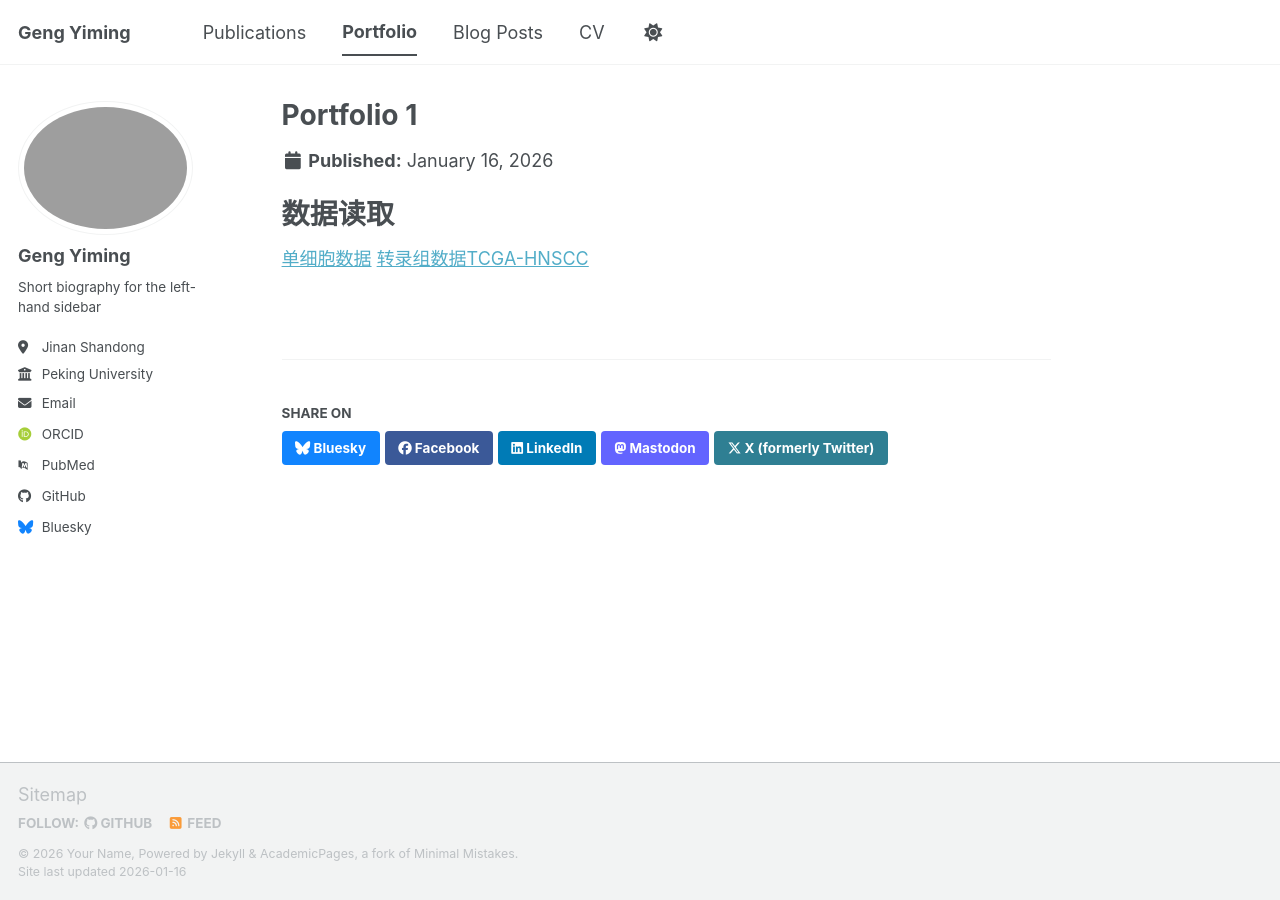
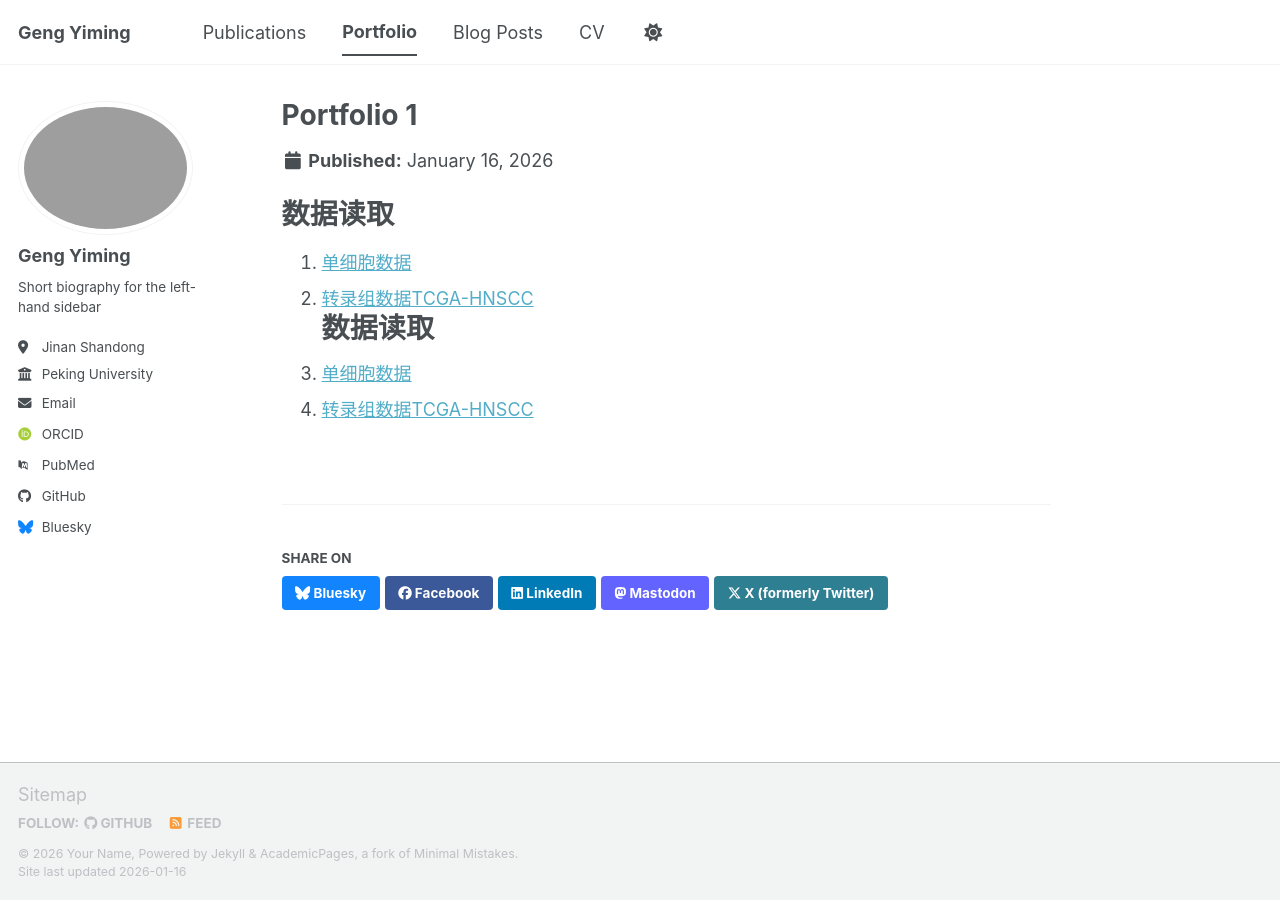
Before and after one commit to GENGYIM/GENGYIM.github.io, a Jekyll site: the page built from _portfolio/portfolio-1.md, in a window 1280 px wide. Built offline with Jekyll 4.4.1, drawn with Linux system fonts in a browser that asks for light colours; some web fonts are replaced; a script bundle is joined from its source files by our own code; library files that are not in the unit come from our copies.

Commit message:
Update portfolio-1.md

```diff
--- a/_portfolio/portfolio-1.md
+++ b/_portfolio/portfolio-1.md
@@ -1,9 +1,11 @@
 ---
 # title: "数据读取"
 # excerpt: ""
-# collection: portfolio
 ---
 
 # 数据读取
-[单细胞数据](https://www.ncbi.nlm.nih.gov/geo/query/acc.cgi?acc=GSE232240)
-[转录组数据TCGA-HNSCC](https://portal.gdc.cancer.gov/)
+1. [单细胞数据](https://www.ncbi.nlm.nih.gov/geo/query/acc.cgi?acc=GSE232240)
+2. [转录组数据TCGA-HNSCC](https://portal.gdc.cancer.gov/)
+# 数据读取
+1. [单细胞数据](https://www.ncbi.nlm.nih.gov/geo/query/acc.cgi?acc=GSE232240)
+2. [转录组数据TCGA-HNSCC](https://portal.gdc.cancer.gov/)
```
